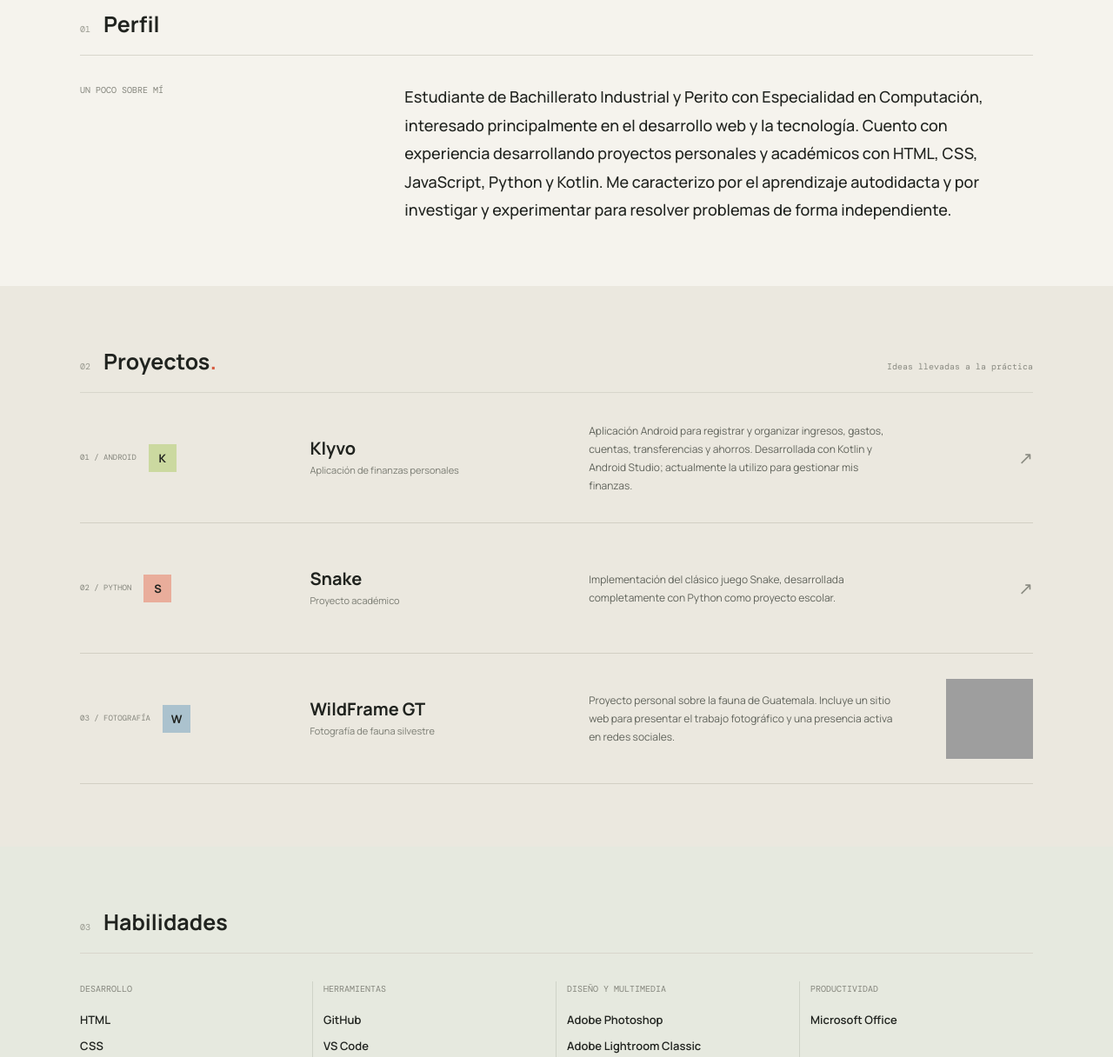
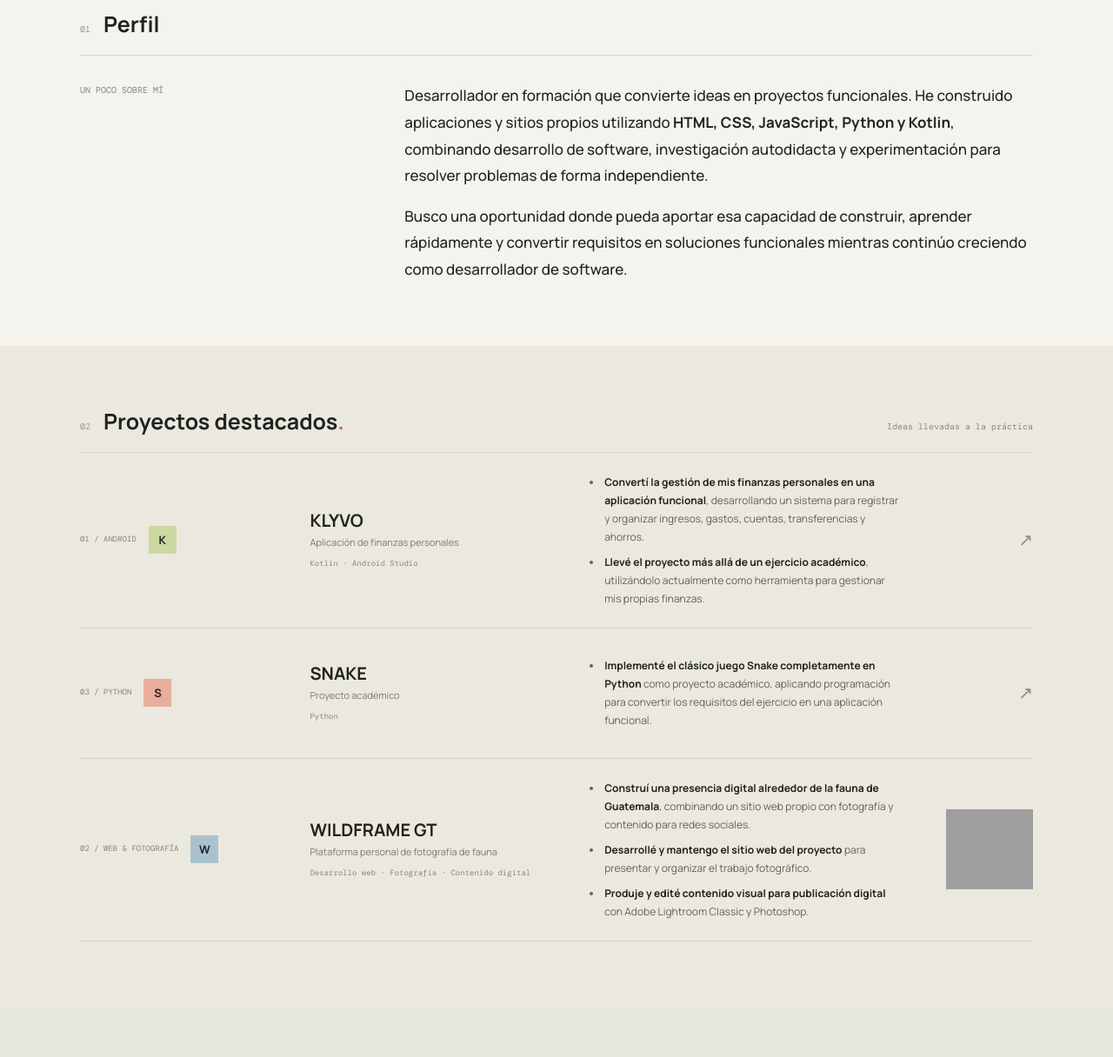
Before and after one commit to luisdev-gt/CV, a plain HTML site: page index.html in a window 1280 px wide. Shown: the part 720-1936 px from the top of the page at 87% size. Drawn offline with nearby package versions, Linux system fonts and the light colour scheme; grey boxes are pictures that could not be loaded.

Commit message:
Update CV with latest professional profile

```diff
--- a/css/styles.css
+++ b/css/styles.css
@@ -56,7 +56,9 @@ h1 span { color: #777a71; font-weight: 500; }
 .section-note { margin-left: auto; color: #8a8b82; font-size: 10px; }
 .section-body { padding-top: 31px; }
 .section-kicker { margin: 0; color: #85867d; font-size: 10px; line-height: 1.7; text-transform: uppercase; }
-.profile-copy { max-width: 720px; margin: 0; font-size: 18px; font-weight: 500; line-height: 1.8; }
+.profile-copy { max-width: 720px; margin: 0; font-size: 17px; font-weight: 500; line-height: 1.8; }
+.profile-copy p { margin: 0 0 16px; }
+.profile-copy p:last-child { margin-bottom: 0; }
 .projects-section { background: var(--paper-deep); }
 .project-row { display: grid; grid-template-columns: 1.05fr 1.3fr 1.7fr 100px; gap: 28px; align-items: center; min-height: 150px; padding: 23px 0; border-bottom: 1px solid #d2cfc4; }
 .project-meta { display: flex; align-items: center; gap: 14px; color: #85867d; font-size: 9px; }
@@ -64,7 +66,12 @@ h1 span { color: #777a71; font-weight: 500; }
 .mark-green { background: #cbd9a0; }.mark-red { background: #e9ad9b; }.mark-blue { background: #abc2ce; }
 .project-main h3, .education-detail h3 { margin: 0 0 5px; font-size: 20px; font-weight: 700; }
 .project-main p, .education-detail p { margin: 0; color: #797b72; font-size: 11px; }
+.project-main .project-stack { margin-top: 9px; color: #888a80; font: 9px/1.6 var(--mono); }
 .project-description { max-width: 360px; margin: 0; color: #60635b; font-size: 12px; line-height: 1.75; }
+.project-points { padding-left: 16px; }
+.project-points li { padding-left: 2px; }
+.project-points li + li { margin-top: 8px; }
+.project-points strong { color: var(--ink); font-weight: 700; }
 .project-arrow { justify-self: end; color: #8a8b82; font-size: 20px; }
 .project-image { position: relative; display: block; width: 100%; height: 92px; overflow: hidden; }
 .project-image img { width: 100%; height: 100%; object-fit: cover; transition: transform .35s; }
--- a/index.html
+++ b/index.html
@@ -3,7 +3,7 @@
 <head>
 	<meta charset="utf-8">
 	<meta name="viewport" content="width=device-width, initial-scale=1">
-	<meta name="description" content="CV de Luis Carlos De León González, estudiante de computación y desarrollador web en formación en Guatemala.">
+	<meta name="description" content="Luis Carlos De León González, Junior Web Developer en Guatemala. Proyectos en desarrollo web, software y fotografía.">
 	<meta name="theme-color" content="#f5f3ed">
 	<title>Luis Carlos De León González | CV</title>
 	<link rel="preconnect" href="https://fonts.googleapis.com">
@@ -37,9 +37,9 @@
 			<div class="container page-container">
 				<div class="row align-items-center gy-5">
 					<div class="col-lg-8 hero-copy">
-						<p class="eyebrow"><span class="status-dot"></span> Estudiante de computación · Guatemala</p>
+						<p class="eyebrow"><span class="status-dot"></span> Junior Web Developer · Software Development · Guatemala</p>
 						<h1>Luis Carlos<br><span>De León González</span></h1>
-						<p class="hero-summary">Construyo, aprendo y experimento con tecnología. Enfocado en desarrollo web y siempre explorando cómo hacer que las ideas funcionen.</p>
+						<p class="hero-summary">Desarrollador en formación enfocado en convertir ideas y requisitos en proyectos funcionales.</p>
 						<div class="hero-actions">
 							<a class="button-primary" href="#proyectos">Ver proyectos <span aria-hidden="true">↓</span></a>
 							<a class="text-link" href="mailto:Luisdleon.dev@gmail.com">Luisdleon.dev@gmail.com <span aria-hidden="true">↗</span></a>
@@ -64,31 +64,31 @@
 				<div class="section-heading"><span class="section-number">01</span><h2>Perfil</h2></div>
 				<div class="row section-body">
 					<div class="col-lg-3"><p class="section-kicker">Un poco sobre mí</p></div>
-					<div class="col-lg-8 offset-lg-1"><p class="profile-copy">Estudiante de Bachillerato Industrial y Perito con Especialidad en Computación, interesado principalmente en el desarrollo web y la tecnología. Cuento con experiencia desarrollando proyectos personales y académicos con HTML, CSS, JavaScript, Python y Kotlin. Me caracterizo por el aprendizaje autodidacta y por investigar y experimentar para resolver problemas de forma independiente.</p></div>
+					<div class="col-lg-8 offset-lg-1"><div class="profile-copy"><p>Desarrollador en formación que convierte ideas en proyectos funcionales. He construido aplicaciones y sitios propios utilizando <strong>HTML, CSS, JavaScript, Python y Kotlin</strong>, combinando desarrollo de software, investigación autodidacta y experimentación para resolver problemas de forma independiente.</p><p>Busco una oportunidad donde pueda aportar esa capacidad de construir, aprender rápidamente y convertir requisitos en soluciones funcionales mientras continúo creciendo como desarrollador de software.</p></div></div>
 				</div>
 			</div>
 		</section>
 
 		<section class="projects-section" id="proyectos">
 			<div class="container page-container">
-				<div class="section-heading"><span class="section-number">02</span><h2>Proyectos<span class="heading-period">.</span></h2><span class="section-note">Ideas llevadas a la práctica</span></div>
+				<div class="section-heading"><span class="section-number">02</span><h2>Proyectos destacados<span class="heading-period">.</span></h2><span class="section-note">Ideas llevadas a la práctica</span></div>
 				<div class="project-list">
 					<article class="project-row">
 						<div class="project-meta"><span>01 / ANDROID</span><span class="project-mark mark-green">K</span></div>
-						<div class="project-main"><h3>Klyvo</h3><p>Aplicación de finanzas personales</p></div>
-						<p class="project-description">Aplicación Android para registrar y organizar ingresos, gastos, cuentas, transferencias y ahorros. Desarrollada con Kotlin y Android Studio; actualmente la utilizo para gestionar mis finanzas.</p>
+						<div class="project-main"><h3>KLYVO</h3><p>Aplicación de finanzas personales</p><p class="project-stack">Kotlin · Android Studio</p></div>
+						<ul class="project-description project-points"><li><strong>Convertí la gestión de mis finanzas personales en una aplicación funcional</strong>, desarrollando un sistema para registrar y organizar ingresos, gastos, cuentas, transferencias y ahorros.</li><li><strong>Llevé el proyecto más allá de un ejercicio académico</strong>, utilizándolo actualmente como herramienta para gestionar mis propias finanzas.</li></ul>
 						<span class="project-arrow" aria-hidden="true">↗</span>
 					</article>
 					<article class="project-row">
-						<div class="project-meta"><span>02 / PYTHON</span><span class="project-mark mark-red">S</span></div>
-						<div class="project-main"><h3>Snake</h3><p>Proyecto académico</p></div>
-						<p class="project-description">Implementación del clásico juego Snake, desarrollada completamente con Python como proyecto escolar.</p>
+						<div class="project-meta"><span>03 / PYTHON</span><span class="project-mark mark-red">S</span></div>
+						<div class="project-main"><h3>SNAKE</h3><p>Proyecto académico</p><p class="project-stack">Python</p></div>
+						<ul class="project-description project-points"><li><strong>Implementé el clásico juego Snake completamente en Python</strong> como proyecto académico, aplicando programación para convertir los requisitos del ejercicio en una aplicación funcional.</li></ul>
 						<span class="project-arrow" aria-hidden="true">↗</span>
 					</article>
 					<article class="project-row project-row-photo">
-						<div class="project-meta"><span>03 / FOTOGRAFÍA</span><span class="project-mark mark-blue">W</span></div>
-						<div class="project-main"><h3>WildFrame GT</h3><p>Fotografía de fauna silvestre</p></div>
-						<p class="project-description">Proyecto personal sobre la fauna de Guatemala. Incluye un sitio web para presentar el trabajo fotográfico y una presencia activa en redes sociales.</p>
+						<div class="project-meta"><span>02 / WEB & FOTOGRAFÍA</span><span class="project-mark mark-blue">W</span></div>
+						<div class="project-main"><h3>WILDFRAME GT</h3><p>Plataforma personal de fotografía de fauna</p><p class="project-stack">Desarrollo web · Fotografía · Contenido digital</p></div>
+						<ul class="project-description project-points"><li><strong>Construí una presencia digital alrededor de la fauna de Guatemala</strong>, combinando un sitio web propio con fotografía y contenido para redes sociales.</li><li><strong>Desarrollé y mantengo el sitio web del proyecto</strong> para presentar y organizar el trabajo fotográfico.</li><li><strong>Produje y edité contenido visual para publicación digital</strong> con Adobe Lightroom Classic y Photoshop.</li></ul>
 						<div class="project-image"><img src="https://images.unsplash.com/photo-1474511320723-9a56873867b5?auto=format&fit=crop&w=640&q=80" alt="Zorro en su entorno natural" loading="lazy"></div>
 					</article>
 				</div>
@@ -99,20 +99,19 @@
 			<div class="container page-container">
 				<div class="section-heading"><span class="section-number">03</span><h2>Habilidades</h2></div>
 				<div class="row g-4 skills-grid">
-					<div class="col-md-6 col-lg-3 skill-group"><p class="section-kicker">Desarrollo</p><ul><li>HTML</li><li>CSS</li><li>JavaScript</li><li>Python</li><li>Bootstrap</li><li>Kotlin <span class="learning-tag">En aprendizaje</span></li></ul></div>
-					<div class="col-md-6 col-lg-3 skill-group"><p class="section-kicker">Herramientas</p><ul><li>GitHub</li><li>VS Code</li><li>Android Studio</li></ul></div>
-					<div class="col-md-6 col-lg-3 skill-group"><p class="section-kicker">Diseño y multimedia</p><ul><li>Adobe Photoshop</li><li>Adobe Lightroom Classic</li><li>DaVinci Resolve</li></ul></div>
-					<div class="col-md-6 col-lg-3 skill-group"><p class="section-kicker">Productividad</p><ul><li>Microsoft Office</li></ul></div>
+					<div class="col-md-6 col-lg-4 skill-group"><p class="section-kicker">Desarrollo</p><ul><li>HTML</li><li>CSS</li><li>JavaScript</li><li>Python</li><li>Bootstrap</li><li>Kotlin</li></ul></div>
+					<div class="col-md-6 col-lg-4 skill-group"><p class="section-kicker">Herramientas</p><ul><li>GitHub</li><li>VS Code</li><li>Android Studio</li></ul></div>
+					<div class="col-md-6 col-lg-4 skill-group"><p class="section-kicker">Diseño y multimedia</p><ul><li>Adobe Lightroom Classic</li><li>Adobe Photoshop</li><li>DaVinci Resolve</li></ul></div>
 				</div>
 			</div>
 		</section>
 
 		<section class="experience-section" id="experiencia">
 			<div class="container page-container">
-				<div class="section-heading"><span class="section-number">04</span><h2>Experiencia<span class="heading-period">.</span></h2><span class="section-note">Fotografía & contenido</span></div>
+				<div class="section-heading"><span class="section-number">04</span><h2>Experiencia<span class="heading-period">.</span></h2><span class="section-note">Desarrollo web · Fotografía · Contenido</span></div>
 				<div class="row section-body">
-					<div class="col-lg-3"><p class="section-kicker">WildFrame GT<br>Proyecto personal</p></div>
-					<div class="col-lg-8 offset-lg-1"><ul class="experience-list"><li>Fotografía de eventos y fauna silvestre.</li><li>Edición fotográfica con Adobe Lightroom Classic y Photoshop.</li><li>Creación de contenido para redes sociales.</li><li>Administración de la presencia digital de WildFrame GT.</li><li>Desarrollo y mantenimiento del sitio web de WildFrame GT.</li></ul></div>
+					<div class="col-lg-3"><p class="section-kicker">WildFrame GT<br>Proyecto personal<br>Fotografía, desarrollo web y contenido</p></div>
+					<div class="col-lg-8 offset-lg-1"><ul class="experience-list"><li><strong>Desarrollé y mantengo el sitio web de WildFrame GT</strong>, utilizando desarrollo web para presentar el proyecto fotográfico.</li><li><strong>Construí y gestiono la presencia digital del proyecto</strong>, combinando fotografía de fauna silvestre, contenido para redes sociales y publicación digital.</li><li><strong>Produzco y edito fotografías de fauna y eventos</strong>, utilizando Lightroom Classic y Photoshop.</li></ul></div>
 				</div>
 			</div>
 		</section>
@@ -131,14 +130,14 @@
 			<div class="container page-container">
 				<div class="row g-4">
 					<div class="col-md-4"><div class="section-heading"><span class="section-number">06</span><h2>Más sobre mí</h2></div></div>
-					  <div class="col-md-4"><p class="section-kicker">Idiomas</p><div class="language-row"><span>Español</span><span>Nativo</span></div><div class="language-row"><span>Inglés</span><span>B1</span></div><p class="section-kicker competencies-title">Competencias</p><div class="competency-tags"><span>Aprendizaje autodidacta</span><span>Resolución de problemas</span><span>Investigación y búsqueda de información</span><span>Trabajo independiente</span><span>Responsabilidad</span><span>Adaptación a nuevas tecnologías</span></div></div>
-					<div class="col-md-4"><p class="section-kicker">Certificaciones</p><p class="certification-note">Pendiente de agregar.</p><p class="section-kicker contact-kicker">Contacto</p><a class="contact-email" href="mailto:Luisdleon.dev@gmail.com">Luisdleon.dev@gmail.com <span aria-hidden="true">↗</span></a><a class="github-link" href="https://github.com/luisdev-gt" target="_blank" rel="noreferrer">GitHub / luisdev-gt <span aria-hidden="true">↗</span></a><p class="phone-number">+502 4235 0015</p></div>
+					  <div class="col-md-4"><p class="section-kicker">Idiomas</p><div class="language-row"><span>Español</span><span>Nativo</span></div><div class="language-row"><span>Inglés</span><span>B1</span></div><p class="section-kicker competencies-title">Competencias</p><div class="competency-tags"><span>Aprendizaje autodidacta</span><span>Resolución de problemas</span><span>Investigación</span><span>Trabajo independiente</span><span>Adaptación a nuevas tecnologías</span><span>Responsabilidad</span></div></div>
+					<div class="col-md-4"><p class="section-kicker contact-kicker">Contacto</p><a class="contact-email" href="mailto:Luisdleon.dev@gmail.com">Luisdleon.dev@gmail.com <span aria-hidden="true">↗</span></a><a class="github-link" href="https://github.com/luisdev-gt" target="_blank" rel="noreferrer">GitHub / luisdev-gt <span aria-hidden="true">↗</span></a><p class="phone-number">+502 4235 0015</p></div>
 				</div>
 			</div>
 		</section>
 	</main>
 
-	<footer class="site-footer"><div class="container page-container"><span>LUIS CARLOS DE LEÓN GONZÁLEZ</span><span>Malacatán, Guatemala · 2025</span><a href="#inicio">Volver arriba ↑</a></div></footer>
+	<footer class="site-footer"><div class="container page-container"><span>LUIS CARLOS DE LEÓN GONZÁLEZ</span><span>Malacatán, Guatemala</span><a href="#inicio">Volver arriba ↑</a></div></footer>
 	<script src="https://cdn.jsdelivr.net/npm/bootstrap@5.3.3/dist/js/bootstrap.bundle.min.js" integrity="sha384-YvpcrYf0tY3lHB60NNkmXc5s9fDVZLESaAA55NDzOxhy9GkcIdslK1eN7N6jIeHz" crossorigin="anonymous"></script>
 	<script src="js/script.js"></script>
 </body>
```
